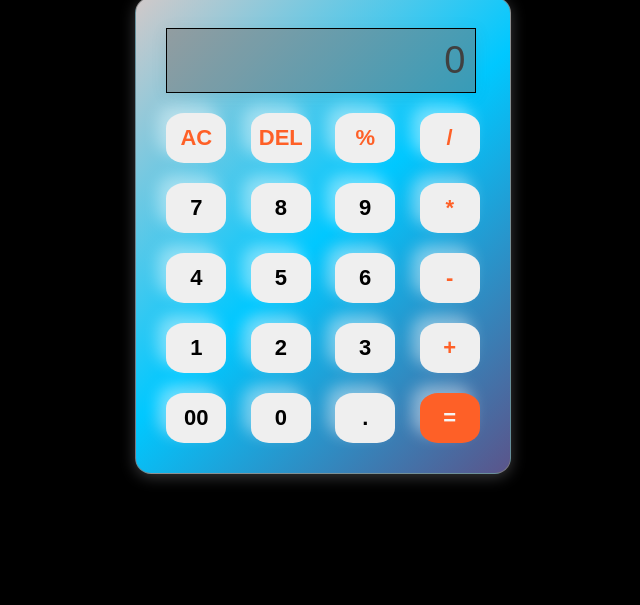
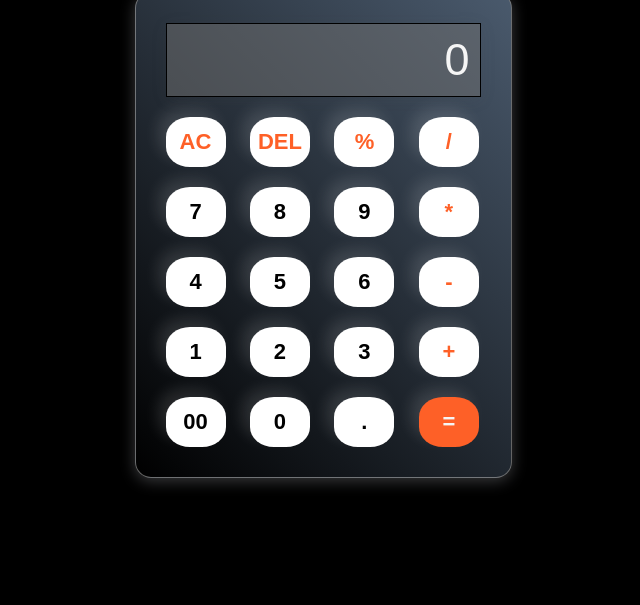
Before and after one commit to RitikaNainani25/CODSOFT, a plain HTML site: page Task2/index.html in a window 1280 px wide. Shown: the part 195-800 px from the top of the page, without its empty margins (317-957 px from the left). Drawn offline with Linux system fonts and the light colour scheme.

Commit message:
Final commit

```diff
--- a/Task2/style.css
+++ b/Task2/style.css
@@ -12,7 +12,7 @@ body {
     flex-direction: column;
     justify-content: center;
     align-items: center;
-    background-color: black;
+    background: black;
 }
 
 h1 {
@@ -22,28 +22,29 @@ h1 {
 }
 
 .container {
-    background: linear-gradient(135deg, rgb(210, 201, 201), rgb(0, 200, 255), #5b548a);
     border: 1px solid rgba(128, 128, 128, 0.78);
     padding: 20px;
     border-radius: 16px;
     box-shadow: 0px 3px 15px rgba(113, 115, 119, 0.5);
+    background: linear-gradient(45deg, rgb(0, 0, 0), rgb(74, 90, 109));
 }
 
 input {
-    width: 310px;
+    width: 315px;
     padding: 10px;
     margin: 10px;
     border: 1px solid black;
     background-color: rgba(115, 115, 115, 0.5);
     color: black;
     box-shadow: 0px 3px 15px rgba(84, 84, 84, 0.1);
-    font-size: 38px;
+    font-size: 45px;
     text-align: right;
     cursor: pointer;
+    color: whitesmoke;
 }
 
 input::placeholder {
-    color: rgb(64, 64, 64);
+    color: whitesmoke;
 }
 
 .btn {
@@ -51,12 +52,12 @@ input::placeholder {
     height: 50px;
     margin: 10px;
     border: none;
-    border-radius: 30%;
+    border-radius: 40%;
     font-size: 22px;
-    box-shadow: -8px -8px 15px rgba(255, 255, 255, 0.423);
+    box-shadow: -8px -8px 15px rgba(255, 255, 255, 0.12);
     font-weight: bold;
     cursor: pointer;
-    /* background-color: black; */
+    background: white;
 }
 
 .btn:hover {
```
